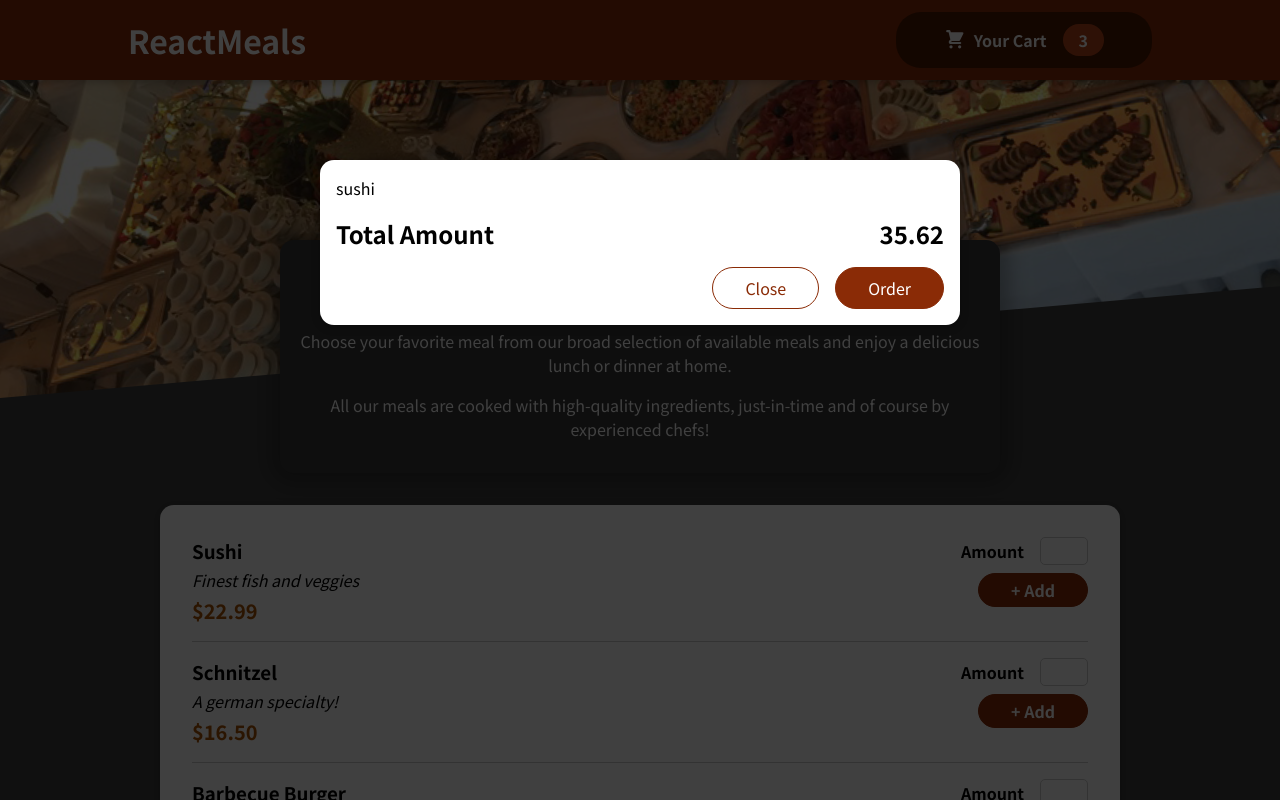
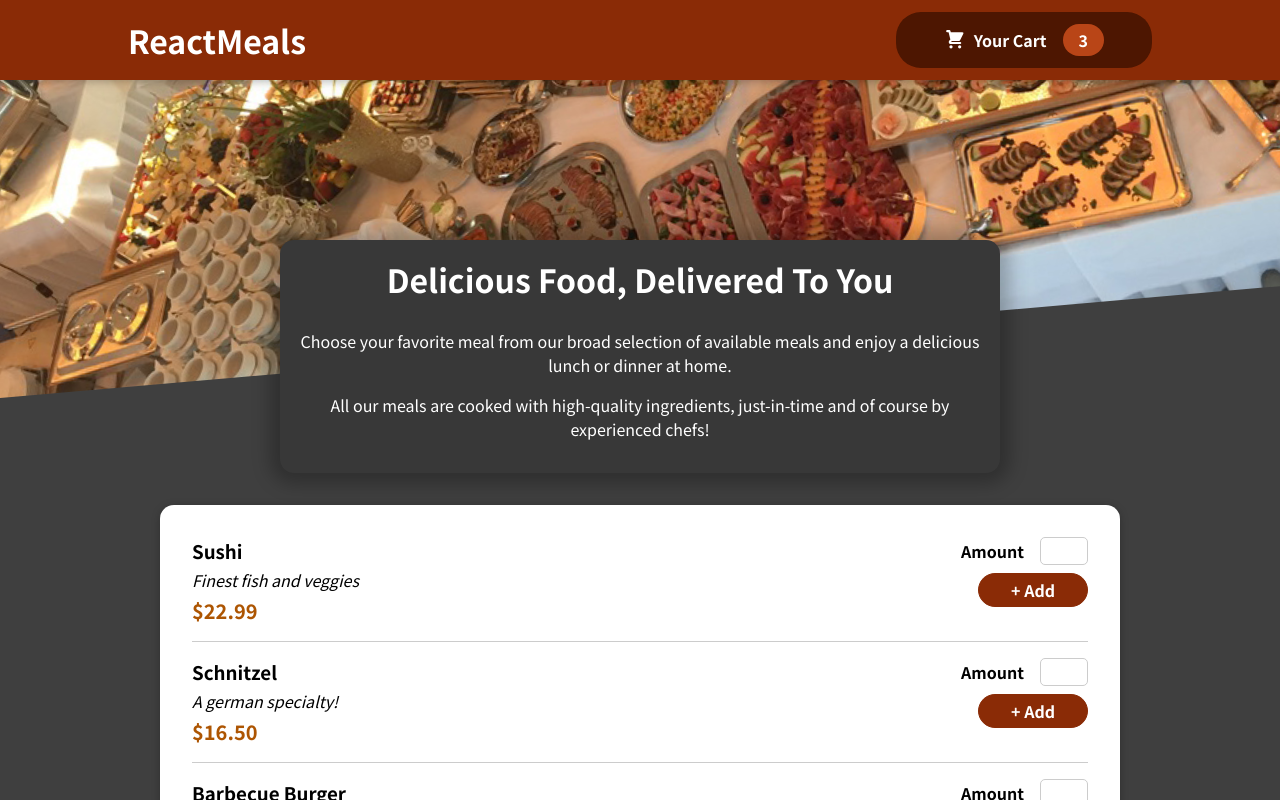
Before and after one commit to Vikashsirvi/Food-order-app, a React (Create React App) app: page / in a window 1280 px wide. Shown: the top 800 px of the page. Built offline with nearby package versions, Linux system fonts and the light colour scheme.

Commit message:
Managing Cart & Modal State

```diff
--- a/src/App.js
+++ b/src/App.js
@@ -1,13 +1,21 @@
-import { Fragment } from "react";
+import { Fragment, useState } from "react";
 import Cart from "./components/Cart/Cart";
 import Header from "./components/Layout/Header";
 import Meals from "./components/Meals/Meals";
 
 function App() {
+  const [cartIsShown, setCartIsShow] = useState(false);
+  const showCartHandler = () => {
+    setCartIsShow(true);
+  };
+  const hideCartHandler = () => {
+    setCartIsShow(false);
+  };
   return (
     <Fragment>
-      <Cart />
-      <Header />
+      {cartIsShown && <Cart onHideCart={hideCartHandler} />}
+
+      <Header onShowCart={showCartHandler} />
       <main>
         <Meals />
       </main>
--- a/src/components/Cart/Cart.js
+++ b/src/components/Cart/Cart.js
@@ -11,14 +11,16 @@
     </ul>
   );
   return (
-    <Modal>
+    <Modal onClick={props.onHideCart}>
       {cartItems}
       <div className={styles.total}>
         <span>Total Amount</span>
         <span>35.62</span>
       </div>
       <div className={styles.actions}>
-        <button className={styles["button--alt"]}>Close</button>
+        <button className={styles["button--alt"]} onClick={props.onHideCart}>
+          Close
+        </button>
         <button className={styles.button}>Order</button>
       </div>
     </Modal>
--- a/src/components/Layout/Header.js
+++ b/src/components/Layout/Header.js
@@ -7,7 +7,7 @@
     <Fragment>
       <header className={styles.header}>
         <h1>ReactMeals</h1>
-        <HeaderCartButton />
+        <HeaderCartButton onClick={props.onShowCart} />
       </header>
       <div className={styles["main-image"]}>
         <img src={mealsImage} alt="A table full of delicious food!" />
--- a/src/components/Layout/HeaderCartButton.js
+++ b/src/components/Layout/HeaderCartButton.js
@@ -2,7 +2,7 @@
 import styles from "./HeaderCartButton.module.css";
 const HeaderCartButton = (props) => {
   return (
-    <button className={styles.button}>
+    <button className={styles.button} onClick={props.onClick}>
       <span className={styles.icon}>
         <CartIcon />
       </span>
--- a/src/components/UI/Modal.js
+++ b/src/components/UI/Modal.js
@@ -1,9 +1,9 @@
 import reactDom from "react-dom";
-import { Fragment } from "react/cjs/react.production.min";
+import { Fragment } from "react";
 import styles from "./Modal.module.css";
 
 const Backdrop = (props) => {
-  return <div className={styles.backdrop}></div>;
+  return <div className={styles.backdrop} onClick={props.onClick}></div>;
 };
 const ModalOverlay = (props) => {
   return (
@@ -18,7 +18,10 @@
 const Modal = (props) => {
   return (
     <Fragment>
-      {reactDom.createPortal(<Backdrop />, portalElement)}
+      {reactDom.createPortal(
+        <Backdrop onClick={props.onClick} />,
+        portalElement
+      )}
       {reactDom.createPortal(
         <ModalOverlay>{props.children}</ModalOverlay>,
         portalElement
```
